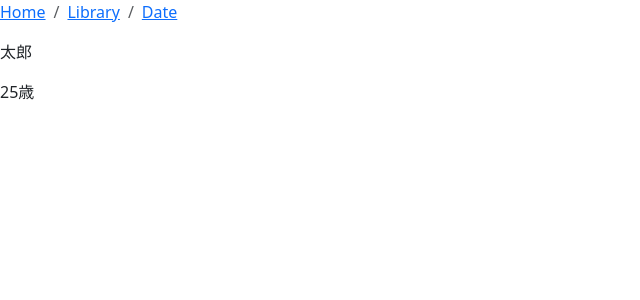
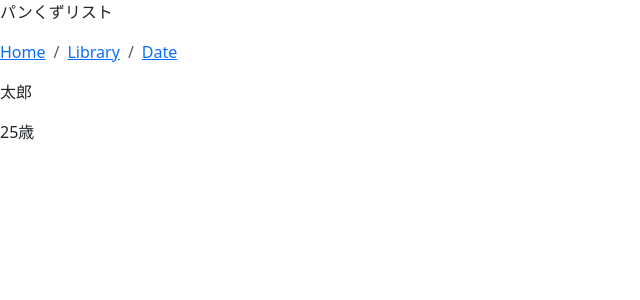
Before and after one commit to umedanaoyuki/react-typescript0909, a React (Vite) app: page / in a window 1280 px wide. Shown: the top 300 px of the page, without its empty margins (0-640 px from the left). Built offline with nearby package versions, Linux system fonts and the light colour scheme.

Commit message:
feat: Fragmentの追加

```diff
--- a/src/components/Breadcrumb.tsx
+++ b/src/components/Breadcrumb.tsx
@@ -1,5 +1,7 @@
 export const Breadcrumb = () => {
   return (
+    <>
+      <p className="">パンくずリスト</p>
       <nav aria-label="breadcrumb">
         <ol className="breadcrumb">
           <li className="breadcrumb-item">
@@ -13,5 +15,6 @@ export const Breadcrumb = () => {
           </li>
         </ol>
       </nav>
+    </>
   );
 };
```
Lines whose indentation alone changed are shown as unchanged.
